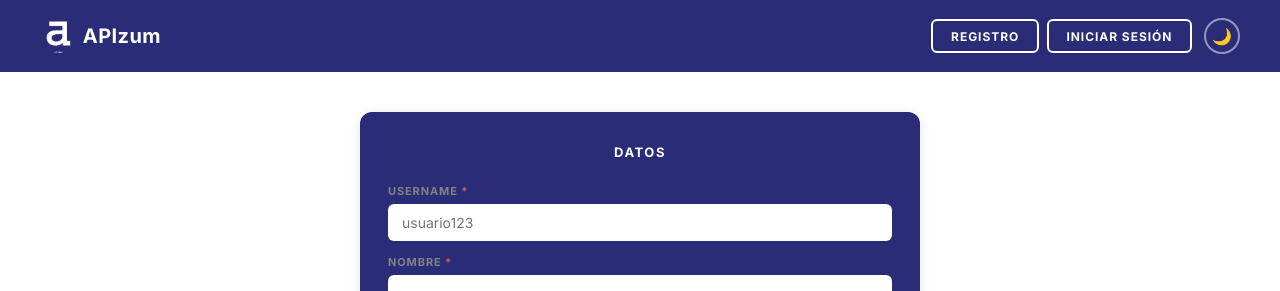
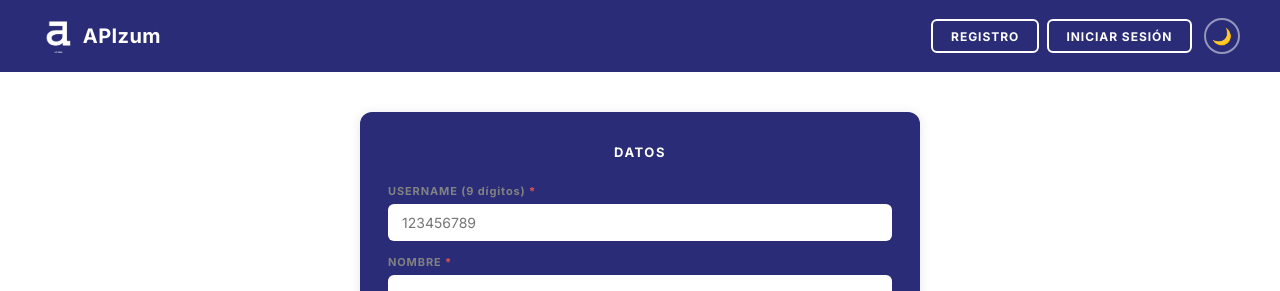
Before and after one commit to franciscoasismc/APIZum, a Vue app in the folder APIZumCliente/: page /registro in a window 1280 px wide. Shown: the top 291 px of the page. Built offline with nearby package versions, Linux system fonts and the light colour scheme; no server answers.

Commit message:
fix(auth): Revertir error

```diff
--- a/APIZumCliente/src/views/LoginView.vue
+++ b/APIZumCliente/src/views/LoginView.vue
@@ -8,19 +8,23 @@
         <div v-if="error" class="alert alert--error" role="alert">{{ error }}</div>
 
         <div class="card__field">
-          <label for="login-username" class="card__label">USERNAME <span aria-hidden="true" style="color:var(--color-danger)">*</span></label>
+          <label for="login-username" class="card__label">USERNAME (9 dígitos) <span aria-hidden="true" style="color:var(--color-danger)">*</span></label>
           <input
             id="login-username"
             v-model="form.username"
             type="text"
             class="card__input"
-            placeholder="usuario123"
+            placeholder="123456789"
+            maxlength="9"
             autocomplete="username"
             @blur="tocar('username')"
-            :class="{ 'input--error': tocado.username && !form.username.trim() }"
+            :class="{ 'input--error': tocado.username && !usernameValido }"
           />
           <span v-if="tocado.username && !form.username.trim()" class="field-error" role="alert">
             El username es obligatorio.
+          </span>
+          <span v-else-if="tocado.username && form.username.trim() && !usernameValido" class="field-error" role="alert">
+            El username debe tener exactamente 9 dígitos numéricos.
           </span>
         </div>
 
@@ -57,7 +61,7 @@
 </template>
 
 <script setup>
-import { ref, reactive } from 'vue'
+import { ref, reactive, computed } from 'vue'
 import { useRouter } from 'vue-router'
 import NavBar from '../components/NavBar.vue'
 import Footer from '../components/Footer.vue'
@@ -70,11 +74,13 @@ const error   = ref('')
 const form    = reactive({ username: '', password: '' })
 const tocado  = reactive({ username: false, password: false })
 
+const usernameValido = computed(() => /^\d{9}$/.test(form.username))
+
 function tocar(campo) { tocado[campo] = true }
 
 async function handleLogin() {
   Object.keys(tocado).forEach(k => tocado[k] = true)
-  if (!form.username.trim() || !form.password) return
+  if (!usernameValido.value || !form.password) return
 
   error.value = ''
   loading.value = true
--- a/APIZumCliente/src/views/RegistroView.vue
+++ b/APIZumCliente/src/views/RegistroView.vue
@@ -9,18 +9,22 @@
         <div v-if="error" class="alert alert--error">{{ error }}</div>
 
         <div class="card__field">
-          <label for="reg-username" class="card__label">USERNAME <span aria-hidden="true" style="color:var(--color-danger)">*</span></label>
+          <label for="reg-username" class="card__label">USERNAME (9 dígitos) <span aria-hidden="true" style="color:var(--color-danger)">*</span></label>
           <input
             id="reg-username"
             v-model="form.username"
             type="text"
             class="card__input"
-            placeholder="usuario123"
+            maxlength="9"
+            placeholder="123456789"
             @blur="tocar('username')"
-            :class="{ 'input--error': tocado.username && !form.username.trim() }"
+            :class="{ 'input--error': tocado.username && !usernameValido }"
           />
           <span v-if="tocado.username && !form.username.trim()" class="field-error" role="alert">
             El username es obligatorio.
+          </span>
+          <span v-else-if="tocado.username && form.username.trim() && !usernameValido" class="field-error" role="alert">
+            El username debe tener exactamente 9 dígitos numéricos.
           </span>
         </div>
 
@@ -177,6 +181,7 @@ const tocado = reactive({
 })
 
 const emailValido    = computed(() => /^[^\s@]+@[^\s@]+\.[^\s@]+$/.test(form.email))
+const usernameValido = computed(() => /^\d{9}$/.test(form.username))
 // Validación IBAN completa (ISO 13616 — módulo 97)
 function validarIBAN(iban) {
   const s = iban.replace(/\s/g, '').toUpperCase()
@@ -195,7 +200,7 @@ function tocar(campo) { tocado[campo] = true }
 
 function paso1Valido() {
   return (
-    form.username.trim() &&
+    usernameValido.value &&
     form.nombre.trim() &&
     emailValido.value &&
     form.password &&
```
